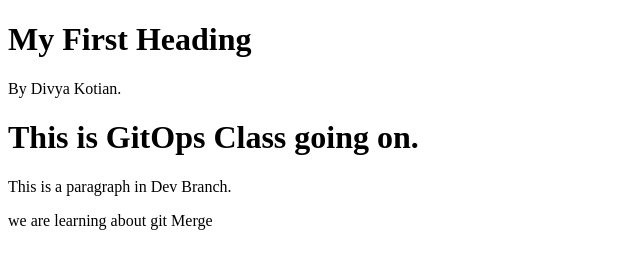
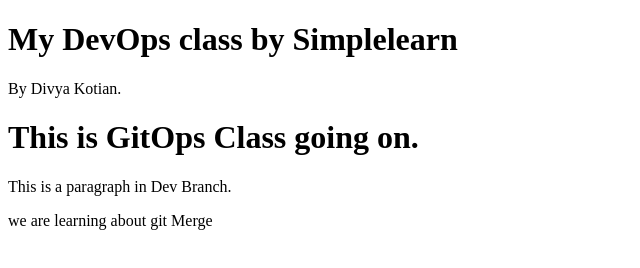
Before and after one commit to DivyaJNMS/Git-Practise-Repo-7-jan-24, a plain HTML site: page index.html in a window 1280 px wide. Shown: the whole page, without its empty margins (0-640 px from the left). Drawn offline with Linux system fonts and the light colour scheme.

Commit message:
Update 2 index.html

```diff
--- a/index.html
+++ b/index.html
@@ -2,11 +2,9 @@
 <html>
 <body>
 
-<h1>My First Heading</h1>
+<h1>My DevOps class by Simplelearn</h1>
 <p>By Divya Kotian.</p>
-
-
- <h1>This is GitOps Class going on.  </h1>
+<h1>This is GitOps Class going on.  </h1>
 
 <p>This is a paragraph in Dev Branch. </p>
 
```
